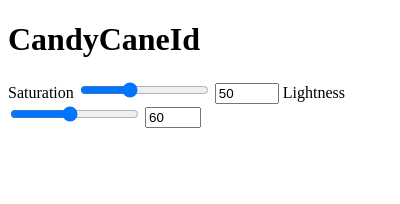
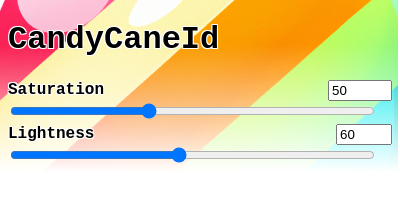
Before and after one commit to rmiyashiro/CandyCaneId, a browser extension: page src/popup.html in a window 400 px wide. Drawn offline with Linux system fonts and the light colour scheme.

Commit message:
style popup

```diff
--- a/src/popup.html
+++ b/src/popup.html
@@ -1,16 +1,56 @@
 <!DOCTYPE html>
 <html>
 <head>
-    <title>CandyCaneId</title>
-    <script src="popup.js"></script>
+  <title>CandyCaneId</title>
+  <script src="popup.js"></script>
+  <style>
+    body {
+      background-image: url('images/popup_bg.png');
+      background-repeat: no-repeat;
+      background-size: contain;
+      font-family: "Courier New", monospace;
+      color: black;
+      text-shadow: -1px 1px 0 white, 1px 1px 0 white, 1px -1px 0 white, -1px -1px 0 white;
+    }
+
+    h1 {
+    }
+
+    .slider-section {
+
+    }
+
+    .slider-label {
+      display: flex;
+      font-weight: bold;
+      align-items: center;
+      justify-content: space-between;
+    }
+
+    .slider-label label {
+      margin-right: 1em;
+    }
+
+    .slider {
+      width: 95%;
+    }
+  </style>
 </head>
 <body>
-    <h1>CandyCaneId</h1>
+<h1>CandyCaneId</h1>
+<div class="slider-section">
+  <div class="slider-label">
     <label for="saturation">Saturation</label>
-    <input type="range" id="saturation" min="20" max="100" value="60">
     <input type="number" id="saturationNum" min="20" max="100"/>
+  </div>
+  <input class="slider" type="range" id="saturation" min="20" max="100" value="60">
+</div>
+<div class="slider-section">
+  <div class="slider-label">
     <label for="lightness">Lightness</label>
-    <input type="range" id="lightness" min="30" max="95" value="50">
     <input type="number" id="lightnessNum" min="30" max="95"/>
+  </div>
+  <input class="slider" type="range" id="lightness" min="30" max="95" value="50">
+</div>
 </body>
 </html>
```
Also changed, not shown: src/images/popup_bg.png (added).
